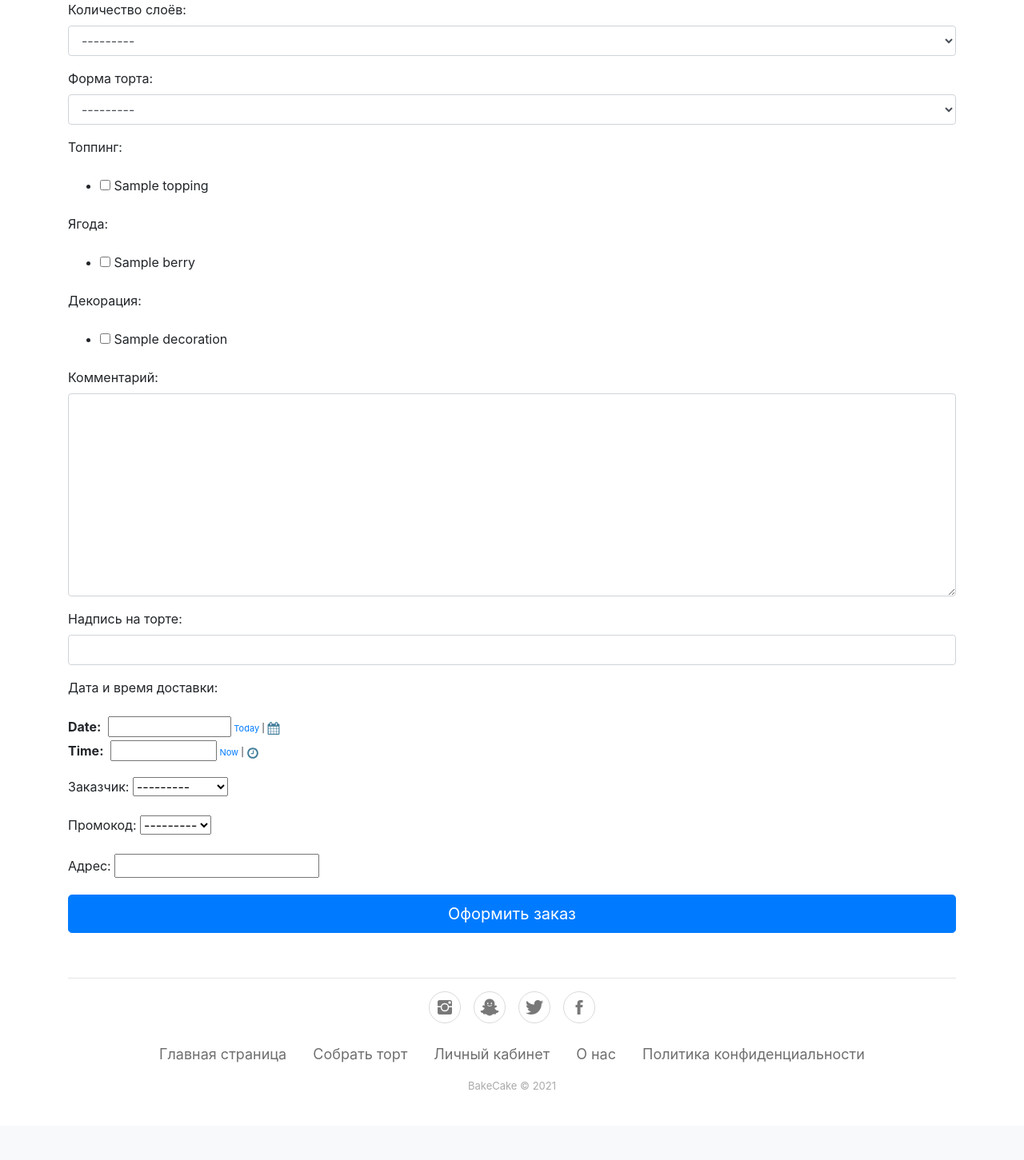
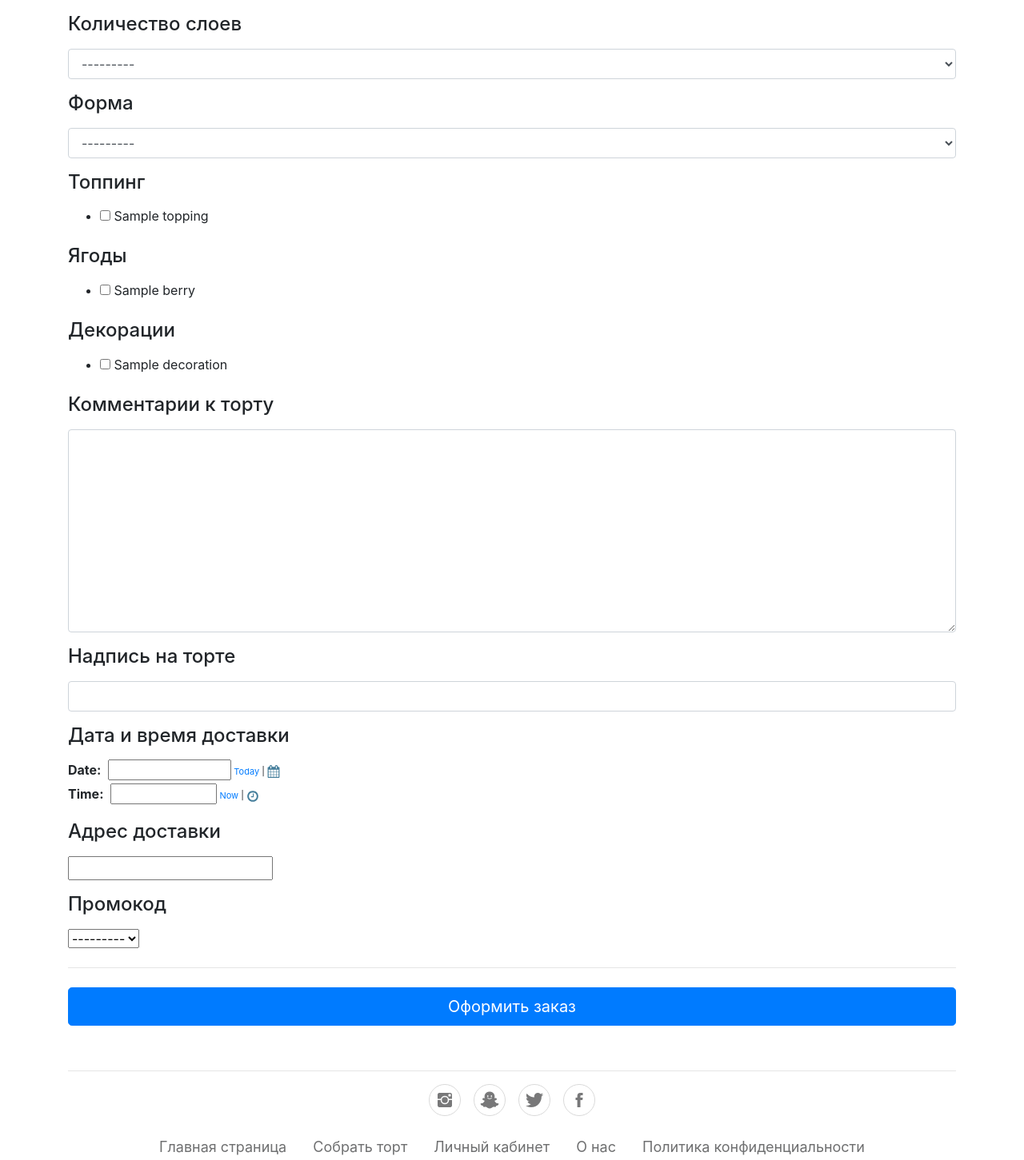
Before and after one commit to crazyinterns/bake_cake, a Django app: page /order_cake/ in a window 1280 px wide. Shown: the part 56-1507 px from the top of the page at 80% size. Before the commit the page ends 1419 px from the top, so only its background shows below. Run offline with Django 3.2, Linux system fonts and the light colour scheme; a user stored in the database is signed in; tables that the repository leaves empty hold one stand-in row (values such as "Sample post"); parts of the project's set-up code (start-up, migrations or seed data) failed here and were passed over; some libraries are stand-ins or nearby versions; some web fonts are replaced.

Commit message:
feat(cake): edit template (#30)

```diff
--- a/cake/forms.py
+++ b/cake/forms.py
@@ -5,6 +5,7 @@
 from django.contrib.admin.widgets import AdminSplitDateTime
 
 from .models import Order
+
 
 class OrderForm(ModelForm):
     delivery_at = forms.SplitDateTimeField(
@@ -15,7 +16,7 @@
     class Meta:
         model = Order
         fields = ('__all__')
-        exclude = ('status', 'created_at',)
+        exclude = ('status', 'created_at', 'customer')
 
         widgets = {
             'layer': forms.Select(attrs={'class': 'form-control'}),
--- a/cake/views.py
+++ b/cake/views.py
@@ -9,6 +9,7 @@
 def index(request):
     return render(request, 'index.html')
 
+@login_required(login_url='/users/login/')
 def order_cake(request):
     submitted = False
     if request.method == 'POST':
--- a/templates/order_custom_cake.html
+++ b/templates/order_custom_cake.html
@@ -17,7 +17,27 @@
               <form action="" method=POST>
                 {% csrf_token %}
                 {{ form.media }}
-                {{ form.as_p }}
+                <h4 class="my-3">Количество слоев</h4>
+                {{ form.layer }}
+                <h4 class="my-3">Форма</h4>
+                {{ form.form }}
+                <h4 class="my-3">Топпинг</h4>
+                {{ form.topping }}
+                <h4 class="my-3">Ягоды</h4>
+                {{ form.berry }}
+                <h4 class="my-3">Декорации</h4>
+                {{ form.decoration }}
+                <h4 class="my-3">Комментарии к торту</h4>
+                {{ form.comment }}
+                <h4 class="my-3">Надпись на торте</h4>
+                {{ form.writing }}
+                <h4 class="my-3">Дата и время доставки</h4>
+                {{ form.delivery_at }}
+                <h4 class="my-3">Адрес доставки</h4>
+                {{ form.address }}
+                <h4 class="my-3">Промокод</h4>
+                {{ form.promocode }}
+                <hr class="my-4">
                 <input type="submit" value="Оформить заказ" class="btn btn-primary btn-lg btn-block">
               </form>
               {% include 'includes/footer.html' %}
@@ -26,7 +46,6 @@
       </div>
     </div>
   </div>
-
   {% include 'includes/scripts.html' %}
   </body>
 </html>
```
